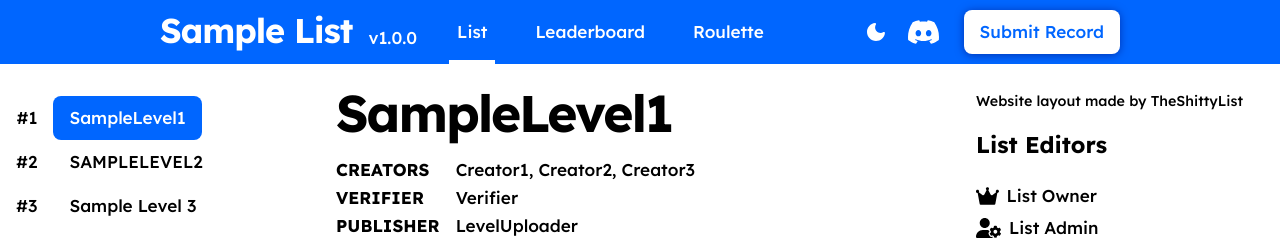
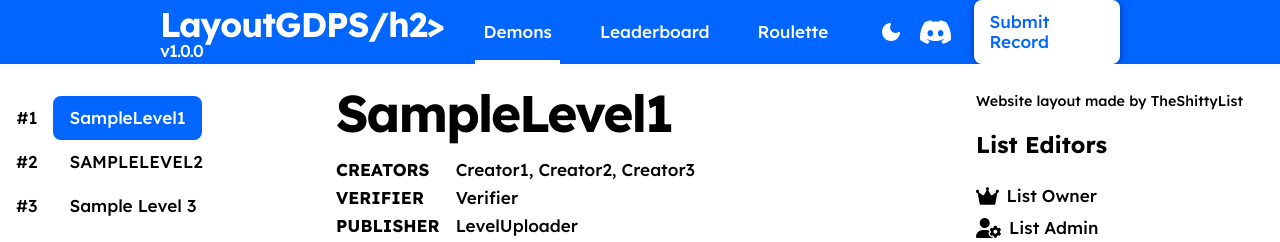
Before and after one commit to TheFluxite/LayoutGDPSList, a plain HTML site: page index.html in a window 1280 px wide. Shown: the top 242 px of the page. Drawn offline with nearby package versions, Linux system fonts and the light colour scheme.

Commit message:
Update index.html

```diff
--- a/index.html
+++ b/index.html
@@ -3,7 +3,7 @@
     <head>
         <meta charset="UTF-8" />
         <meta name="viewport" content="width=1024" />
-        <title>Your List Name</title>
+        <title>LayoutGDPS Demon List</title>
 
         <!-- Replace your server icon by uploading an image file named "list_icon.png"-->
         <link rel="icon" href="/list_icon.png" />
@@ -37,12 +37,12 @@
     <body id="app">
         <header :class="{ dark: store.dark }">
             <div class="logo">
-                <h2>Sample List</h2>
+                <h2>LayoutGDPS/h2>
                 <p>v1.0.0</p>
             </div>
             <nav class="nav">
                 <router-link class="nav__tab" to="/">
-                    <span class="type-label-lg">List</span>
+                    <span class="type-label-lg">Demons</span>
                 </router-link>
                 <router-link class="nav__tab" to="/leaderboard">
                     <span class="type-label-lg">Leaderboard</span>
```
